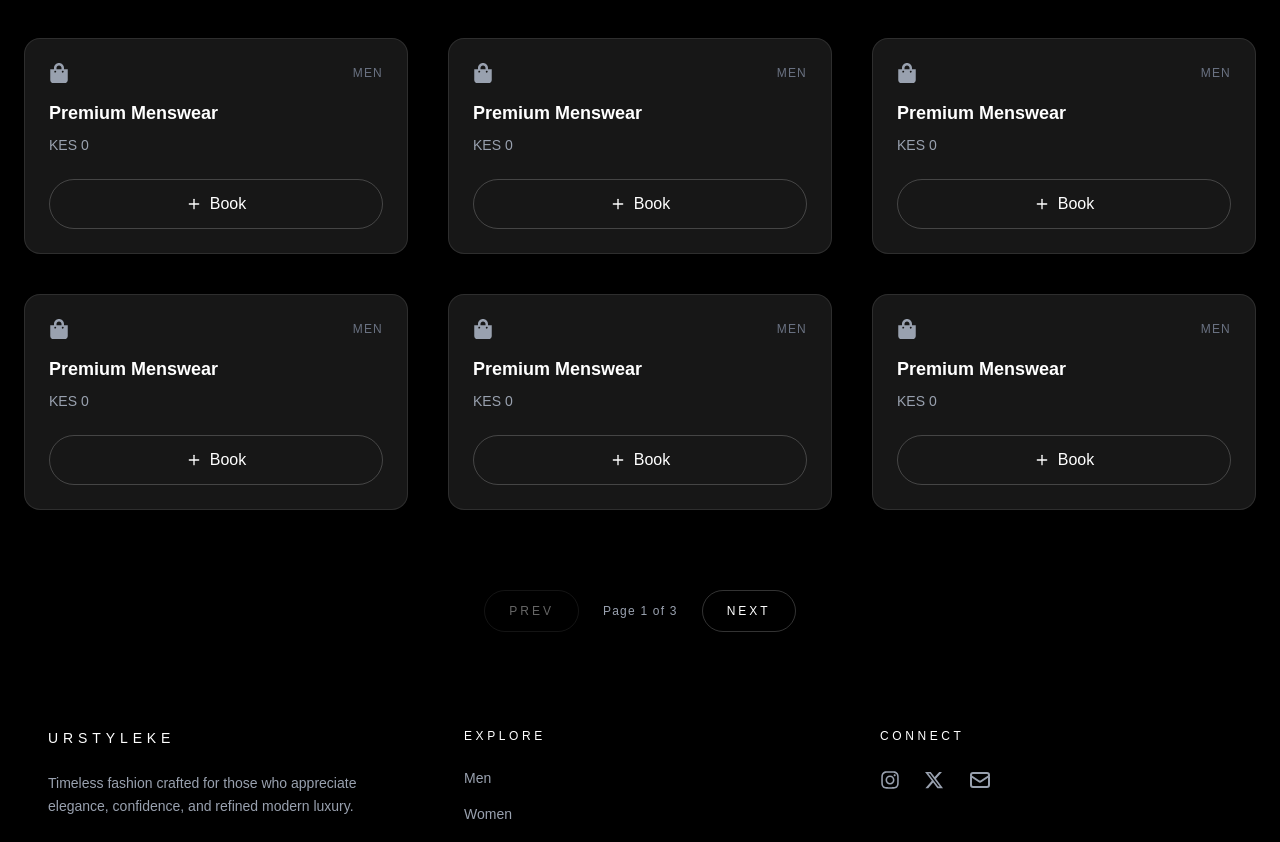
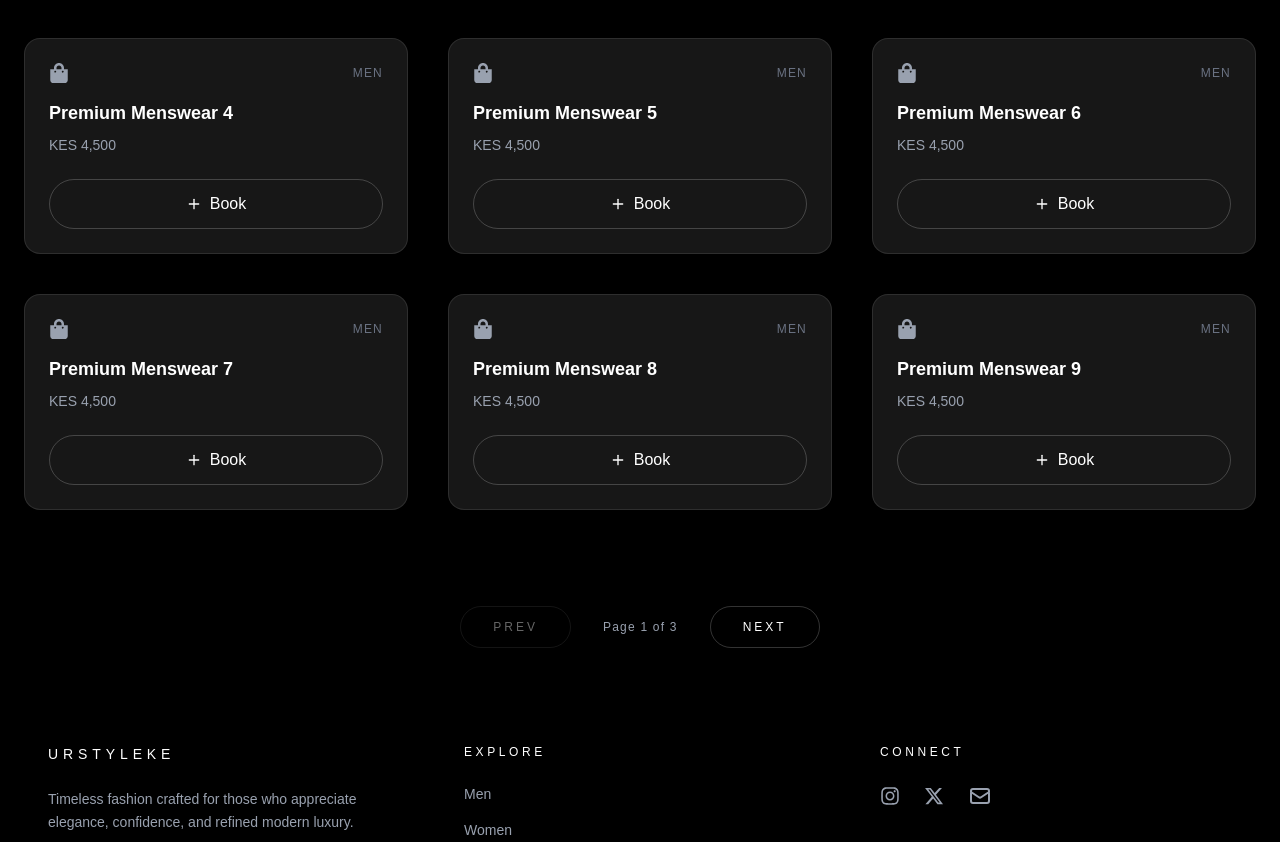
Before and after one commit to Griffinsshem/urstyleke2, a Next.js app in the folder frontend/: page /collection in a window 1280 px wide. Shown: the part 618-1460 px from the top of the page. Built offline with nearby package versions, Linux system fonts and the light colour scheme.

Commit message:
feat(collection): align collection page UI and data with men and women sections

```diff
--- a/frontend/src/app/collection/page.jsx
+++ b/frontend/src/app/collection/page.jsx
@@ -9,14 +9,16 @@ const PRODUCTS_PER_PAGE = 9;
 
 const products = [
   ...Array.from({ length: 12 }, (_, i) => ({
-    id: `men-${i}`,
-    title: "Premium Menswear",
+    id: `men-premium-${i + 1}`,
+    title: `Premium Menswear ${i + 1}`,
     category: "Men",
+    price: 4500,
   })),
   ...Array.from({ length: 12 }, (_, i) => ({
-    id: `women-${i}`,
-    title: "Premium Womenswear",
+    id: `women-premium-${i + 1}`,
+    title: `Premium Womenswear ${i + 1}`,
     category: "Women",
+    price: 5200,
   })),
 ];
 
@@ -30,6 +32,8 @@ export default function CollectionPage() {
   return (
     <section className="min-h-screen bg-black text-white px-6 pt-40 pb-32">
       <Navbar />
+
+      {/* Header */}
       <div className="max-w-7xl mx-auto mb-20 text-center">
         <span className="text-xs tracking-[0.35em] uppercase text-gray-400">
           Collection
@@ -44,14 +48,17 @@ export default function CollectionPage() {
         </p>
       </div>
 
+      {/* Products */}
       <ProductGrid products={currentProducts} showCategory />
 
       {/* Pagination */}
-      <div className="flex justify-center items-center gap-6 mt-20">
+      <div className="flex justify-center items-center gap-8 mt-24">
         <button
           disabled={page === 1}
           onClick={() => setPage((p) => p - 1)}
-          className="px-6 py-3 text-xs tracking-[0.25em] uppercase rounded-full border border-white/20 disabled:opacity-40 hover:bg-white hover:text-black transition"
+          className="px-8 py-3 text-xs tracking-[0.25em] uppercase rounded-full
+          border border-white/20 disabled:opacity-40
+          hover:bg-white hover:text-black transition"
         >
           Prev
         </button>
@@ -63,11 +70,14 @@ export default function CollectionPage() {
         <button
           disabled={page === totalPages}
           onClick={() => setPage((p) => p + 1)}
-          className="px-6 py-3 text-xs tracking-[0.25em] uppercase rounded-full border border-white/20 disabled:opacity-40 hover:bg-white hover:text-black transition"
+          className="px-8 py-3 text-xs tracking-[0.25em] uppercase rounded-full
+          border border-white/20 disabled:opacity-40
+          hover:bg-white hover:text-black transition"
         >
           Next
         </button>
       </div>
+
       <Footer />
     </section>
   );
```
